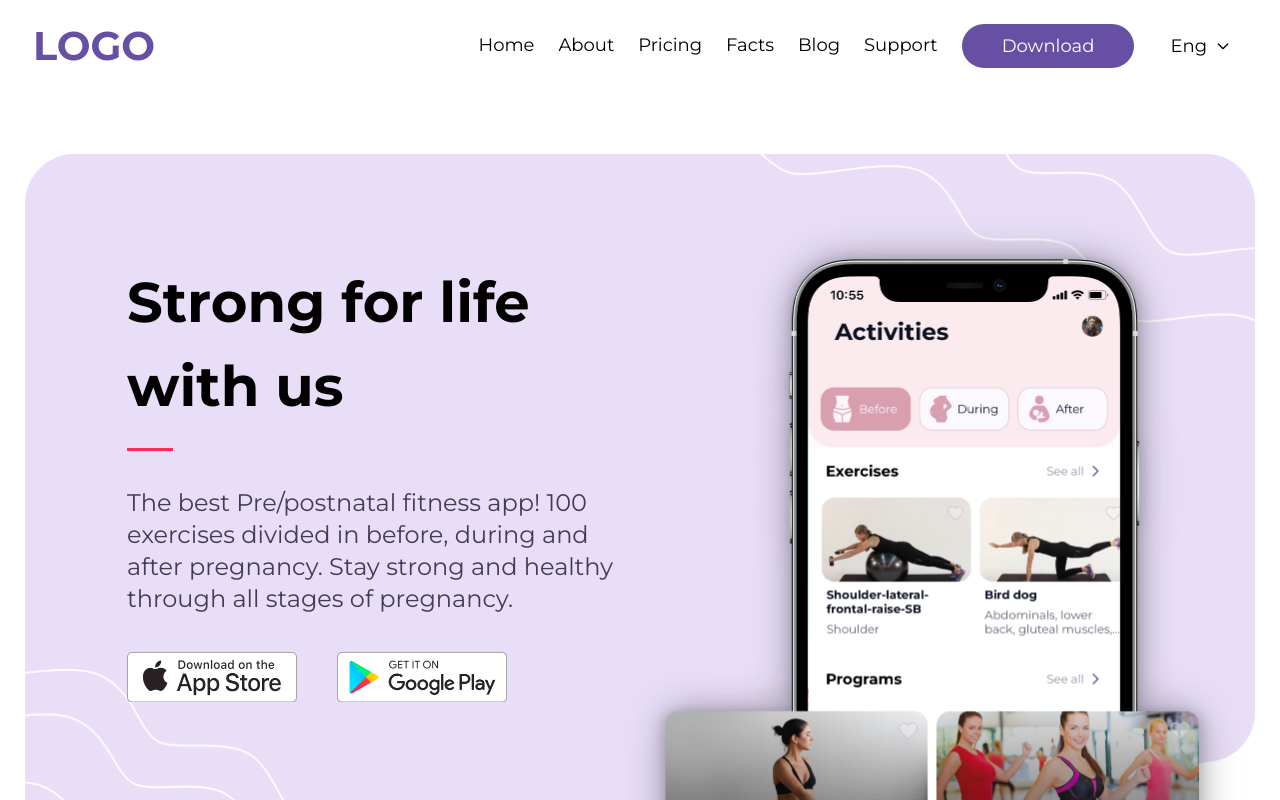
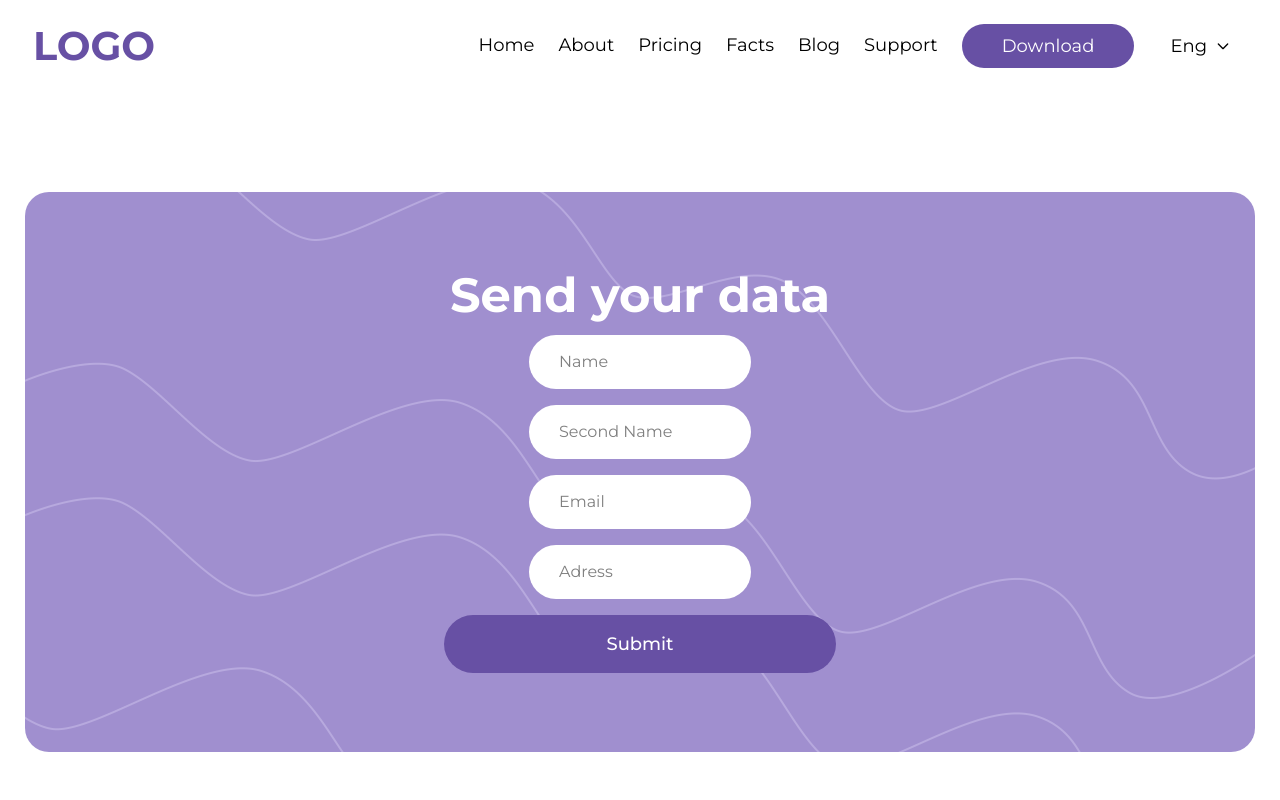
Before and after one commit to kwkscream/health-app-landing, a Vue app: page /feedback in a window 1280 px wide. Shown: the top 800 px of the page. Built offline with nearby package versions, Linux system fonts and the light colour scheme.

Commit message:
add form view

```diff
--- a/package.json
+++ b/package.json
@@ -12,7 +12,8 @@
     "@tailwindcss/vite": "^4.1.8",
     "prettier": "^3.5.3",
     "tailwindcss": "^4.1.8",
-    "vue": "^3.5.13"
+    "vue": "^3.5.13",
+    "vue-router": "^4.5.1"
   },
   "devDependencies": {
     "@vitejs/plugin-vue": "^5.2.3",
--- a/src/App.vue
+++ b/src/App.vue
@@ -1,22 +1,8 @@
 <script setup>
-import Header from "./components/Header.vue";
-import HeroSection from "./components/HeroSection.vue";
-import Tutorial from "./components/Tutorial.vue"
-import MainInfo from "./components/MainInfo.vue";
-import Blog from "./components/Blog.vue"
-import SendDataCTA from "./components/SendDataCTA.vue"
-import Footer from "./components/Footer.vue";
-
 </script>
 
 <template>
-	<Header />
-	<HeroSection />
-	<Tutorial />
-	<MainInfo />
-	<Blog />
-	<SendDataCTA />
-	<Footer />
+	<router-view />
 </template>
 
 <style>
--- /dev/null
+++ b/src/components/Form.vue
@@ -0,0 +1,70 @@
+<script setup>
+import { reactive } from "vue";
+const form = reactive({
+	fname: "",
+	sname: "",
+	email: "",
+	adress: "",
+});
+
+
+const handleForm = () =>{
+	console.log(` Name - ${form.fname} \n Second Name - ${form.sname} \n Email - ${form.email} \n Adress - ${form.adress}`);
+}
+
+</script>
+
+<template>
+	<main class="max-w-[1230px] w-full mx-auto">
+		<div
+			class="bg-[url('@/assets/images/form_bg.png')] bg-no-repeat bg-cover bg-center h-[560px] rounded-3xl mb-[100px] flex justify-center items-center"
+		>
+			<form
+				@submit.prevent="handleForm"
+				class="flex flex-col max-w-[400px] justify-center items-center"
+			>
+				<h2 class="text-white text-5xl font-bold mb-4">
+					Send your data
+				</h2>
+				<input
+					v-model="form.fname"
+					required
+					placeholder="Name"
+					type="text"
+					name="fname"
+					class="pl-[30px] py-[15px] pr-[260] bg-white rounded-full mb-4"
+				/>
+				<input
+					v-model="form.sname"
+					required
+					placeholder="Second Name"
+					type="text"
+					name="sname"
+					class="pl-[30px] py-[15px] pr-[260] bg-white rounded-full mb-4"
+				/>
+				<input
+					v-model="form.email"
+					required
+					placeholder="Email"
+					type="email"
+					name="email"
+					class="pl-[30px] py-[15px] pr-[260] bg-white rounded-full mb-4"
+				/>
+				<input
+					v-model="form.adress"
+					required
+					placeholder="Adress"
+					type="text"
+					name="adress"
+					class="pl-[30px] py-[15px] pr-[260] bg-white rounded-full mb-4"
+				/>
+
+				<button
+					class="cursor-pointer hover:opacity-90 font-medium text-lg text-white py-[15px] px-[162px] bg-[#6750A4] rounded-full"
+				>
+					Submit
+				</button>
+			</form>
+		</div>
+	</main>
+</template>
--- a/src/components/HeroSection.vue
+++ b/src/components/HeroSection.vue
@@ -1,7 +1,7 @@
 <script setup></script>
 
 <template>
-	<section class="max-w-[1230px] w-full mx-auto  mb-[170px]">
+	<section class="max-w-[1237px] w-full mx-auto  mb-[170px]">
 		<div class="relative w-full">
 			<img
 				src="@/assets/images/hero_bg.png"
--- a/src/components/SendDataCTA.vue
+++ b/src/components/SendDataCTA.vue
@@ -4,10 +4,17 @@
 	<section class="max-w-[1230px] w-full mx-auto mb-[160px]">
 		<div class="relative">
 			<img src="@/assets/Images/send_data_bg.png" />
-			<div class="absolute top-[100px] left-[105px] flex justify-center items-center gap-[240px]">
+			<div
+				class="absolute top-[100px] left-[105px] flex justify-center items-center gap-[240px]"
+			>
 				<h3 class="text-white text-5xl font-bold">Send your data</h3>
 				<!-- тре поміняти на router-link  -->
-				<a href="/" class="rounded-full hover:bg-[#6730A4] bg-[#6750A4] py-3.5 px-[147px] font-medium text-lg text-white">Go to form</a>
+
+				<RouterLink
+					to="/feedback"
+					class="rounded-full hover:bg-[#6730A4] bg-[#6750A4] py-3.5 px-[147px] font-medium text-lg text-white"
+					>Go to form</RouterLink
+				>
 			</div>
 		</div>
 	</section>
--- /dev/null
+++ b/src/views/FeedbackForm.vue
@@ -0,0 +1,15 @@
+<script setup>
+	import Header from '../components/Header.vue';
+	 import Footer from '../components/Footer.vue';
+	 import Form from '../components/Form.vue'
+</script>
+
+<template>
+  <div class="min-h-screen flex flex-col">
+    <Header class="mb-[100px]" />
+    <main class="flex flex-1 items-center justify-center">
+      <Form />
+    </main>
+    <Footer />
+  </div>
+</template>
--- /dev/null
+++ b/src/views/Home.vue
@@ -0,0 +1,21 @@
+<script setup>
+import Header from "@/components/Header.vue";
+import HeroSection from "@/components/HeroSection.vue";
+import Tutorial from "@/components/Tutorial.vue";
+import MainInfo from "@/components/MainInfo.vue";
+import Blog from "@/components/Blog.vue";
+import SendDataCTA from "@/components/SendDataCTA.vue";
+import Footer from "@/components/Footer.vue";
+</script>
+
+<template>
+	<div>
+		<Header />
+		<HeroSection />
+		<Tutorial />
+		<MainInfo />
+		<Blog />
+		<SendDataCTA />
+		<Footer />
+	</div>
+</template>
```
Also changed, not shown: src/main.js (+6 -1 lines), src/router/router.js (added, +16 -0 lines), src/assets/images/form_bg.png (added), 1 other file (tests, documents, lock files or other folders).
